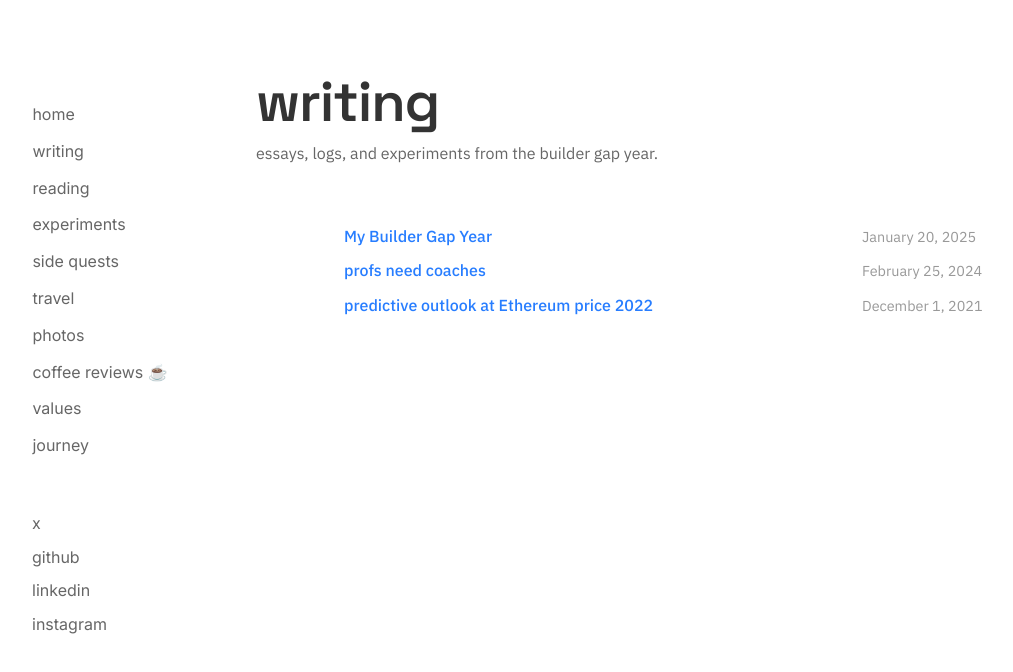
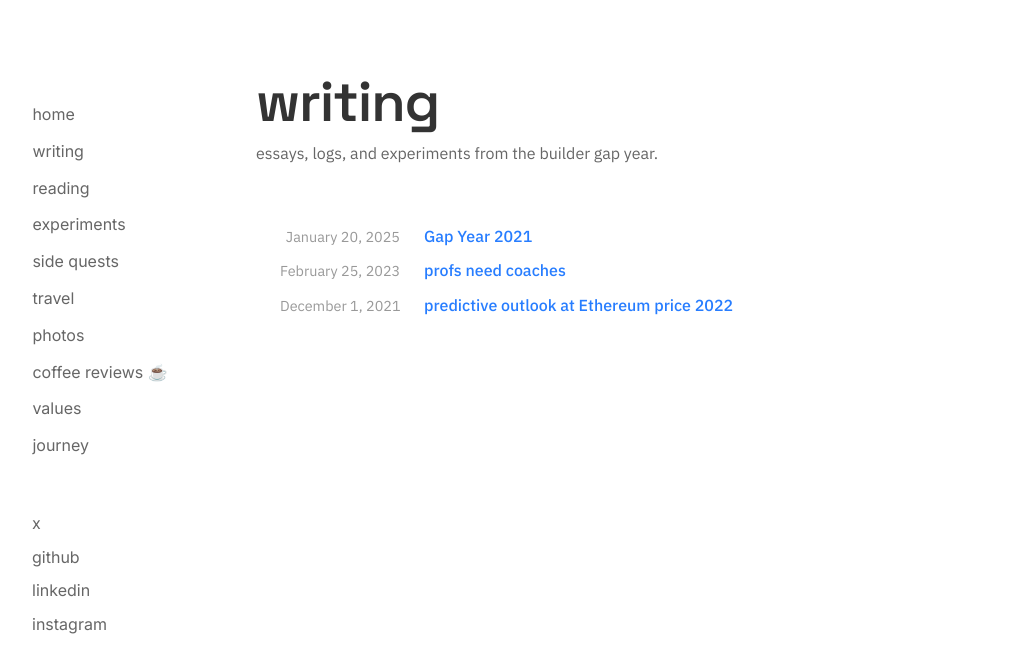
Before and after one commit to alexshibu1/alexshibu.com, a Next.js app: page /writing in a window 1280 px wide. Shown: the top 672 px of the page, without its empty margins (32-1045 px from the left). Built offline with nearby package versions, Linux system fonts and the light colour scheme.

Commit message:
sacey changes to wiritng page

```diff
--- a/app/essay/ethereum/page.mdx
+++ b/app/essay/ethereum/page.mdx
@@ -1,6 +1,7 @@
 export const metadata = {
   title: "predictive outlook at Ethereum price 2022",
   description: "Why I turned my academic suspension into a builder reset.",
+  date: "December 1, 2021",
 };
 
 <EssayHeader
@@ -11,7 +12,12 @@ export const metadata = {
 <img
   src="https://media.licdn.com/dms/image/v2/C4D12AQHa-o0HZrpUWQ/article-inline_image-shrink_1000_1488/article-inline_image-shrink_1000_1488/0/1643433544594?e=1766016000&v=beta&t=T_GiNmpXYk4O0T_2IxpZMYOnS22OrijdCaezGKBRsss"
   alt="Cover Image"
-  style={{ width: "50%", display: "block", margin: "2rem 0" }}
+  style={{
+    float: "right",
+    width: "50%",
+    margin: "0 0 1rem 2rem",
+    borderRadius: "8px",
+  }}
 />
 
 Hello, I’m Alex Shibu and thanks for reading. This is gonna be my attempt at tynna to do technical analysis to beat the market. Being a lover of web3 and even having an NFT project for myself ([Circus Clownz](https://circusclownz.com/)), I thought it would be beneficial for both me and you to have a different perspective of the future of crypto, most importantly Ethereum for the upcoming months. Without further ado let’s get into this!
--- a/app/essay/gapyear/page.mdx
+++ b/app/essay/gapyear/page.mdx
@@ -1,9 +1,11 @@
 export const metadata = {
   title: "Gap Year 2021",
   description: "Why I turned my academic suspension into a builder reset.",
+  date: "January 20, 2025",
 };
 
 <EssayHeader title="My Builder Gap Year" date="January 20, 2025" />
+
 I’m a 21-year-old trying to turn that L into the best decision I’ve made.
 
 ## Before this
--- a/app/essay/profs/page.mdx
+++ b/app/essay/profs/page.mdx
@@ -2,9 +2,10 @@ export const metadata = {
   title: "profs need coaches",
   description:
     "But teachers don’t have teaching coaches to activity improve their skills",
+  date: "February 25, 2023",
 };
 
-<EssayHeader title="profs need coaches" />
+<EssayHeader title="profs need coaches" date="February 25, 2023" />
 
 Profs need coaches
 
--- a/app/essay/random/page.mdx
+++ /dev/null
@@ -1,15 +0,0 @@
-export const metadata = {
-  title: "Your Essay Title Here",
-  description: "A short 1-sentence summary for SEO/Google.",
-};
-
-<EssayHeader title="Your Essay Title Here" date="Month Day, Year" />
-
-Start writing your essay here...
-
-## Subheading
-
-You can use normal markdown like **bold** and lists:
-
-- Point 1
-- Point 2
--- a/app/globals.css
+++ b/app/globals.css
@@ -270,13 +270,13 @@ body {
 
 .essay-item {
   display: grid;
-  grid-template-columns: 1fr 150px; /* Title takes space, Date gets fixed column */
-  gap: 1rem;
+  grid-template-columns: 120px 1fr; /* Date fixed width, Title takes remaining space */
+  gap: 1.5rem;
   align-items: baseline; /* Align text base */
   margin-bottom: 0.5rem;
   border-bottom: none;
   padding-bottom: 0;
-  padding: 0rem 0rem 0rem 4rem;
+  padding: 0; /* Remove left padding */
 }
 
 .essay-item a {
@@ -292,7 +292,8 @@ body {
 .date {
   color: #999;
   font-size: 0.9rem;
-  text-align: left; /* Align to the start of the grid column */
+  text-align: right; /* Right align date against the title */
+  white-space: nowrap; /* Prevent date wrapping */
 }
 
 /* Responsive */
--- a/app/writing/page.tsx
+++ b/app/writing/page.tsx
@@ -1,42 +1,103 @@
 import Link from "next/link";
+import fs from "fs";
+import path from "path";
 
-const essays = [
-  {
-    slug: "ethereum",
-    title: "predictive outlook at Ethereum price 2022",
-    date: "December 1, 2021",
-  },
-  {
-    slug: "profs",
-    title: "profs need coaches",
-    date: "February 25, 2024",
-  },
-  {
-    slug: "gapyear",
-    title: "My Builder Gap Year",
-    date: "January 20, 2025",
-  },
-];
+type EssayMeta = {
+  slug: string;
+  title: string;
+  date?: string;
+  description?: string;
+};
 
-export default function WritingPage() {
+function readAllEssayMeta(): EssayMeta[] {
+  const essaysDir = path.join(process.cwd(), "app", "essay");
+  if (!fs.existsSync(essaysDir)) return [];
+
+  const entries = fs.readdirSync(essaysDir, { withFileTypes: true });
+
+  const metas: EssayMeta[] = entries
+    .filter((e) => e.isDirectory())
+    .map((dir) => {
+      const mdxPath = path.join(essaysDir, dir.name, "page.mdx");
+      if (!fs.existsSync(mdxPath)) return null;
+      const raw = fs.readFileSync(mdxPath, "utf8");
+
+      // Parse metadata manually since it's in JS export, not YAML frontmatter
+      let title = dir.name;
+      let date = undefined;
+      let description = undefined;
+
+      // 1. Try to extract title/desc/date from export const metadata
+      const metadataMatch = raw.match(
+        /export const metadata = \{([\s\S]*?)\};/
+      );
+      if (metadataMatch) {
+        const content = metadataMatch[1];
+        const titleMatch = content.match(/title:\s*"([^"]*)"/);
+        if (titleMatch) title = titleMatch[1];
+
+        const descMatch = content.match(/description:\s*"([^"]*)"/);
+        if (descMatch) description = descMatch[1];
+
+        const dateMatch = content.match(/date:\s*"([^"]*)"/);
+        if (dateMatch) date = dateMatch[1];
+      }
+
+      // 2. Try to extract date from <EssayHeader /> if not found in metadata
+      if (!date) {
+        // Matches date="..." inside EssayHeader tag
+        const headerMatch = raw.match(/<EssayHeader[^>]*date="([^"]*)"/);
+        if (headerMatch) {
+          date = headerMatch[1];
+        }
+      }
+
+      // 3. Fallback: if title is in EssayHeader but not metadata
+      if (title === dir.name) {
+        const headerTitleMatch = raw.match(/<EssayHeader[^>]*title="([^"]*)"/);
+        if (headerTitleMatch) {
+          title = headerTitleMatch[1];
+        }
+      }
+
+      return {
+        slug: dir.name,
+        title,
+        date,
+        description,
+      } as EssayMeta;
+    })
+    .filter(Boolean) as EssayMeta[];
+
+  // sort: newest first (if date present)
+  metas.sort((a, b) => {
+    if (a.date && b.date) return +new Date(b.date) - +new Date(a.date);
+    if (a.date) return -1;
+    if (b.date) return 1;
+    return a.slug.localeCompare(b.slug);
+  });
+
+  return metas;
+}
+
+export default function WritingIndex() {
+  const essays = readAllEssayMeta();
+
   return (
     <main className="page-content">
       <h1 className="hero-heading">writing</h1>
       <p className="hero-subline">
         essays, logs, and experiments from the builder gap year.
       </p>
+
       <ul className="writing-list">
-        {/* Change this line: */}
-        {essays
-          .slice()
-          .reverse()
-          .map((essay) => (
-            <li key={essay.slug} className="essay-item">
-              <Link href={`/essay/${essay.slug}`}>{essay.title}</Link>
-              <span className="date">{essay.date}</span>
-            </li>
-          ))}
-      </ul>{" "}
+        {essays.map((e) => (
+          <li key={e.slug} className="essay-item">
+            <span className="date">{e.date ?? ""}</span>
+            <Link href={`/essay/${e.slug}`}>{e.title}</Link>
+          </li>
+        ))}
+      </ul>
     </main>
   );
 }
--- a/mdx-components.tsx
+++ b/mdx-components.tsx
@@ -7,7 +7,10 @@ export function useMDXComponents(components: MDXComponents): MDXComponents {
     EssayHeader,
 
     wrapper: ({ children }) => (
-      <main className="page-content" style={{ maxWidth: "650px" }}>
+      <main
+        className="page-content"
+        style={{ maxWidth: "650px", display: "block" }}
+      >
         {children}
       </main>
     ),
--- a/next.config.mjs
+++ b/next.config.mjs
@@ -1,10 +1,6 @@
 import createMDX from "@next/mdx";
+
 /** @type {import('next').NextConfig} */
-
-const withMDX = createMDX({
-  extension: /\.mdx?$/,
-});
-
 const nextConfig = {
   pageExtensions: ["ts", "tsx", "md", "mdx"],
   async redirects() {
@@ -27,6 +23,9 @@ const nextConfig = {
     ];
   },
 };
-module.exports = nextConfig;
+
+const withMDX = createMDX({
+  extension: /\.mdx?$/,
+});
 
 export default withMDX(nextConfig);
--- a/package.json
+++ b/package.json
@@ -12,6 +12,7 @@
     "@vercel/analytics": "^1.6.1",
     "@vercel/speed-insights": "^1.3.1",
     "framer-motion": "^12.23.25",
+    "gray-matter": "^4.0.3",
     "lottie-react": "^2.4.1",
     "next": "^16.0.7",
     "react": "^19.2.1",
```
Also changed, not shown: 1 other file (tests, documents, lock files or other folders).
